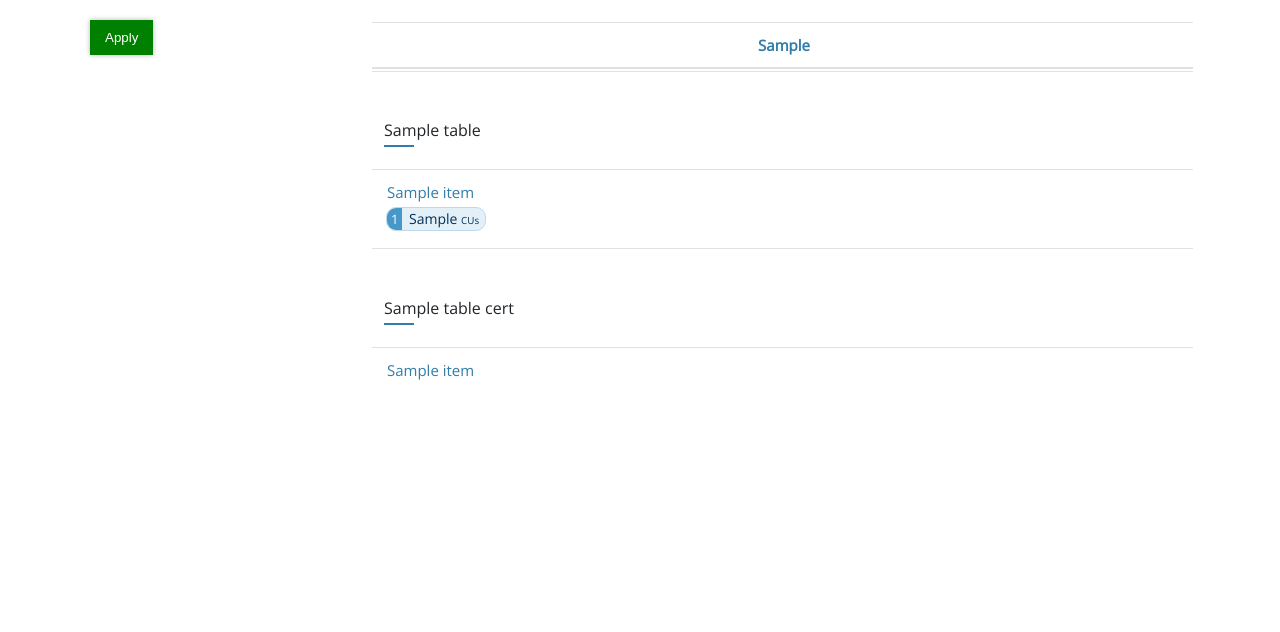
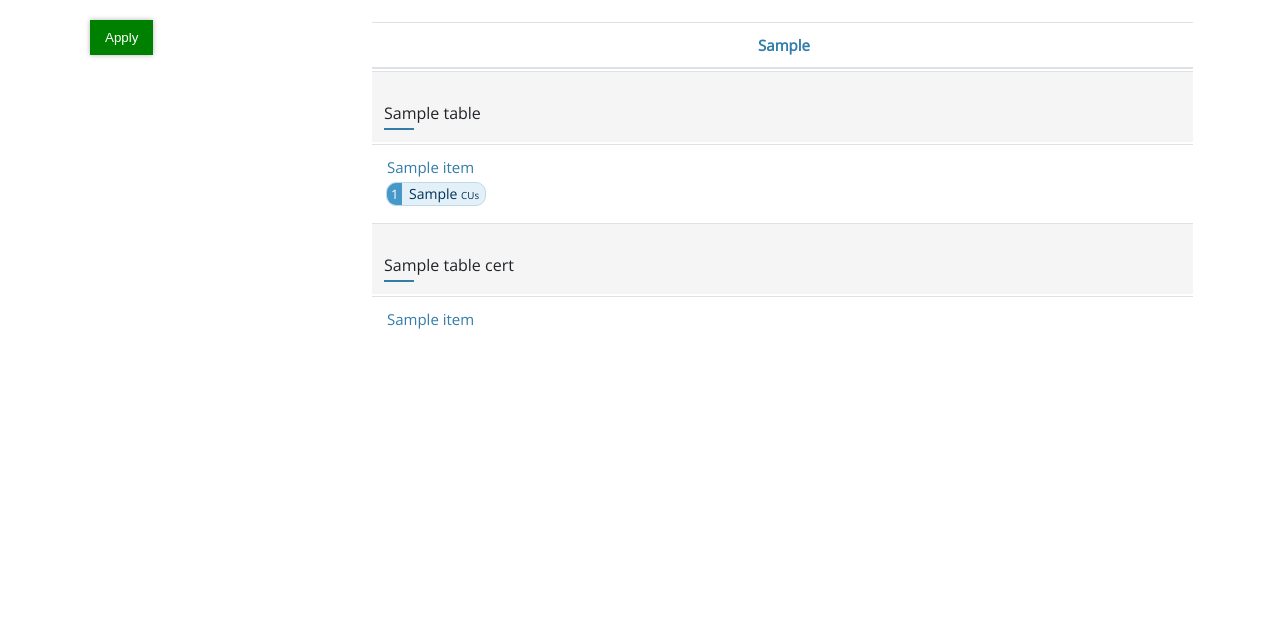
Before and after one commit to BlindPrimate/wgu-courses, a Django app: template templates/course_selector/degree_comparer.html in a window 1280 px wide. Shown: the part 71-703 px from the top of the page. Run offline with Django 3.2, Linux system fonts and the light colour scheme; tables that the repository leaves empty hold one stand-in row (values such as "Sample post"); the template is opened without the code that fills it: values that come from a table or form of the project are taken from there, most other values are stand-ins (such as "Sample title", 1, 10 or a date in 2020); style sheets or scripts are compiled from the project's sources; parts of the project's set-up code (start-up, migrations or seed data) failed here and were passed over; some libraries are stand-ins or nearby versions.

Commit message:
degree-comparer freeze tables

```diff
--- a/apps/course_selector/static/styles/app.scss
+++ b/apps/course_selector/static/styles/app.scss
@@ -286,6 +286,15 @@ input[type=checkbox] {
 
 .course-table {
     width: 100%;
+    .table-subheading {
+        background-color: rgb(245, 245, 245);
+        h6 {
+            margin: 20px 0 0;
+        }
+    }
+    tbody {
+        padding-bottom: 50px;
+    }
     .comp-units {
         margin-left: 2px;
         display: inline-block;
--- a/apps/course_selector/views.py
+++ b/apps/course_selector/views.py
@@ -100,5 +100,6 @@ class DegreeComparer(FormView):
             'table_header': [None, *[degree for degree in queried_degrees.all()]],
             'table_courses': self._build_table_courses(queried_degrees, courses),
             'table_certs': self._build_table_certs(queried_degrees),
+            'table_columns': len(queried_degrees) + 1,
         }
         return render(request, 'course_selector/degree_comparer.html', return_obj)
--- a/static/styles/app.css
+++ b/static/styles/app.css
@@ -3017,6 +3017,12 @@ input[type=checkbox] {
 
 .course-table {
   width: 100%; }
+  .course-table .table-subheading {
+    background-color: whitesmoke; }
+    .course-table .table-subheading h6 {
+      margin: 20px 0 0; }
+  .course-table tbody {
+    padding-bottom: 50px; }
   .course-table .comp-units {
     margin-left: 2px;
     display: inline-block;
--- a/templates/course_selector/degree_comparer.html
+++ b/templates/course_selector/degree_comparer.html
@@ -44,7 +44,10 @@
                     {% if table_courses %}
                     {% for table in table_courses %}
                         <tbody>
-                            <tr class="table-subheading"><td><h6 class="underline-accent">{{ table.name }}</h6></td></tr>
+                            <tr class="table-subheading">
+                                <td colspan={{ table_columns }}>
+                                <h6 class="underline-accent">{{ table.name }}</h6></td>
+                            </tr>
                             {% for row in table.body %}
                             <tr>
                                 {% for item in row %}
@@ -73,7 +76,7 @@
                     {% endfor %}
                         <tbody>
                             <tr class="table-subheading">
-                                <td><h6 class="underline-accent">{{ table_certs.title }}</h6></td>
+                                <td colspan={{ table_columns }}><h6 class="underline-accent">{{ table_certs.title }}</h6></td>
                             </tr>
                             {% for row in table_certs.body %}
                             <tr>
```
Also changed, not shown: 1 other file.
